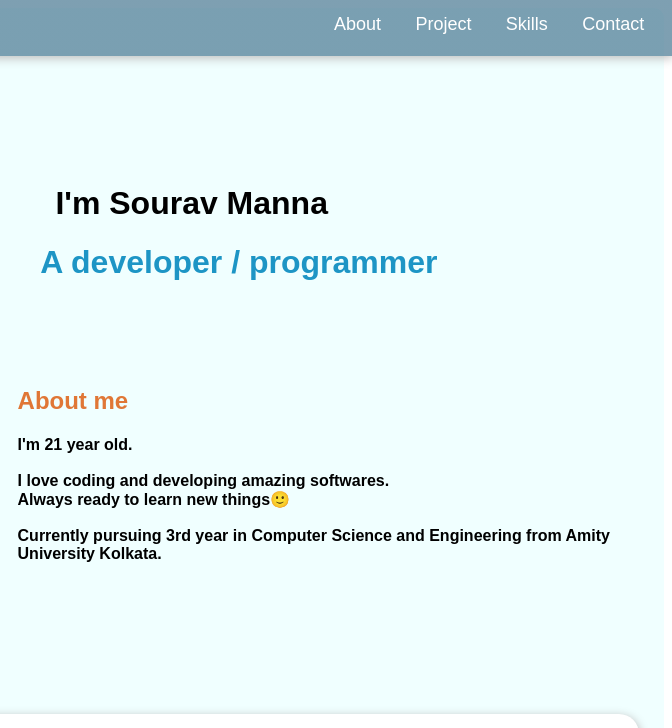
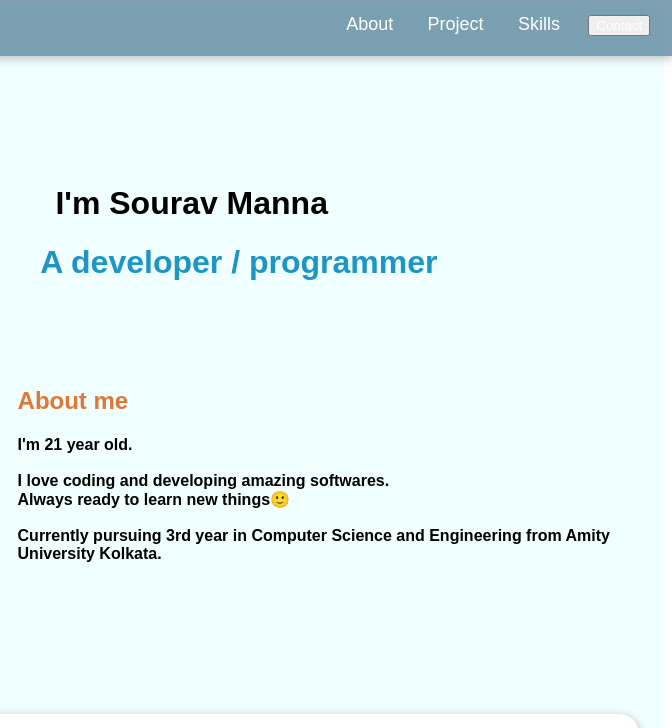
Before and after one commit to sourav-manna/profile, a plain HTML site: page index.html in a window 1280 px wide. Shown: the top 728 px of the page, 608-1280 px from the left. Drawn offline with Linux system fonts and the light colour scheme.

Commit message:
Update index.html

```diff
--- a/index.html
+++ b/index.html
@@ -6,6 +6,9 @@
     <meta name="viewport" content="width=device-width, initial-scale=1.0">
     <link rel="stylesheet" href="style.css">
     <link rel="stylesheet" href="https://cdnjs.cloudflare.com/ajax/libs/font-awesome/6.0.0-beta2/css/all.min.css" integrity="sha512-YWzhKL2whUzgiheMoBFwW8CKV4qpHQAEuvilg9FAn5VJUDwKZZxkJNuGM4XkWuk94WCrrwslk8yWNGmY1EduTA==" crossorigin="anonymous" referrerpolicy="no-referrer" />
+    <link rel="preconnect" href="https://fonts.googleapis.com">
+    <link rel="preconnect" href="https://fonts.gstatic.com" crossorigin>
+    <link href="https://fonts.googleapis.com/css2?family=Montserrat:wght@450&display=swap" rel="stylesheet">
     <title>Sourav Manna | Developer</title>
 </head>
 <body>
@@ -15,7 +18,7 @@
             <li><button class="btn1"><a href="#d1">About</a></button></li>
             <li><button class="btn1"><a href="#proj">Project</a></button></li>
             <li><button class="btn1"><a href="#sk">Skills</a></button></li>
-            <li><button class="btn1"><a href="#d4">Contact</a></button></li>
+            <li><button class="btn2"><a href="#d4" style="color: white;">Contact</a></button></li>
         </ul>
     </nav>
    </header>
```
